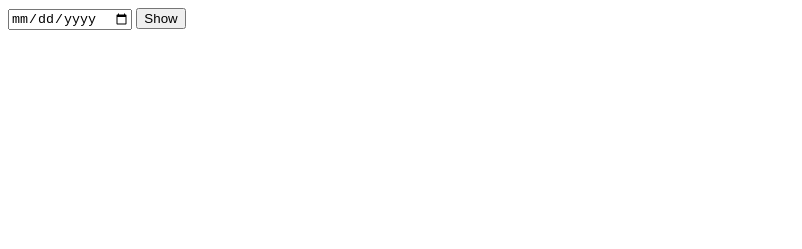
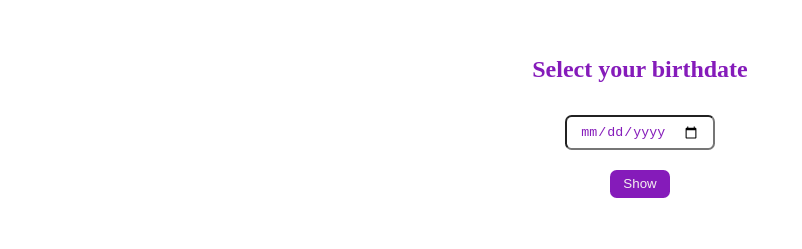
Before and after one commit to yamsun/palindrome-birthday, a plain HTML site: page index.html in a window 1280 px wide. Shown: the whole page, without its empty margins (0-802 px from the left). Drawn offline with Linux system fonts and the light colour scheme.

Commit message:
styling update

```diff
--- a/app.js
+++ b/app.js
@@ -27,8 +27,8 @@ showBtn.addEventListener("click", () => {
   var allFormatDates = getAllFormatDate(dobEl.value);
   var res = allFormatDates.map((i) => checkPalindrome(i)).includes(true);
   if (!res) {
-    msg.innerHTML = "Not a Plaindrome!";
+    msg.innerHTML = "Not a Plaindrome !";
   } else {
-    msg.innerHTML = "Its a Plaindrome!";
+    msg.innerHTML = "Its a Plaindrome !";
   }
 });
--- a/index.html
+++ b/index.html
@@ -5,7 +5,9 @@
     <meta http-equiv="X-UA-Compatible" content="IE=edge" />
     <meta name="viewport" content="width=device-width, initial-scale=1.0" />
     <title>Document</title>
+    <link rel="stylesheet" href="style.css" />
   </head>
+  <h4>Select your birthdate</h4>
   <body>
     <input id="dob" type="date" />
     <button>Show</button>
--- a/style.css
+++ b/style.css
@@ -0,0 +1,36 @@
+body {
+    font-weight: 900;
+    font-size: 1.5em;
+    display: flex;
+    flex-direction: column;
+    text-align: center;
+}
+
+body > * {
+    color: rgb(133, 27, 186);
+    margin: auto;
+    margin-top: 1.5em;
+    /* background-color: rgb(195, 131, 245); */
+    max-width: 50vw;
+    padding-left: 1em;
+    padding-right: 1em;
+    padding-top: 0.5em;
+    padding-bottom: 0.5em;
+    border-radius: 0.5em;
+}
+
+button{
+    background-color: rgb(133, 27, 186);;
+    color: rgb(245, 240, 240);
+    border: none;
+    cursor: pointer;
+}
+
+#message {
+    color: rgb(133, 27, 186);
+    /* background-color: rgb(252, 207, 148); */
+    margin: auto;
+    margin-top: 1em;
+    padding: 0.5em;
+    border-radius: 0.5em;
+}
```
